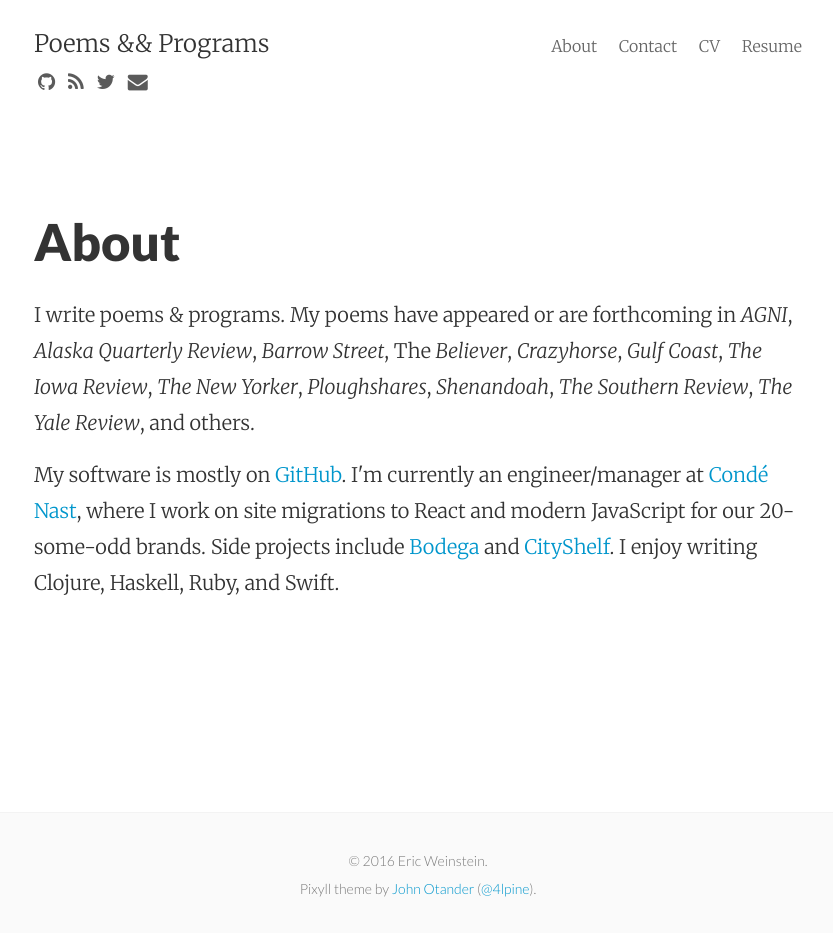
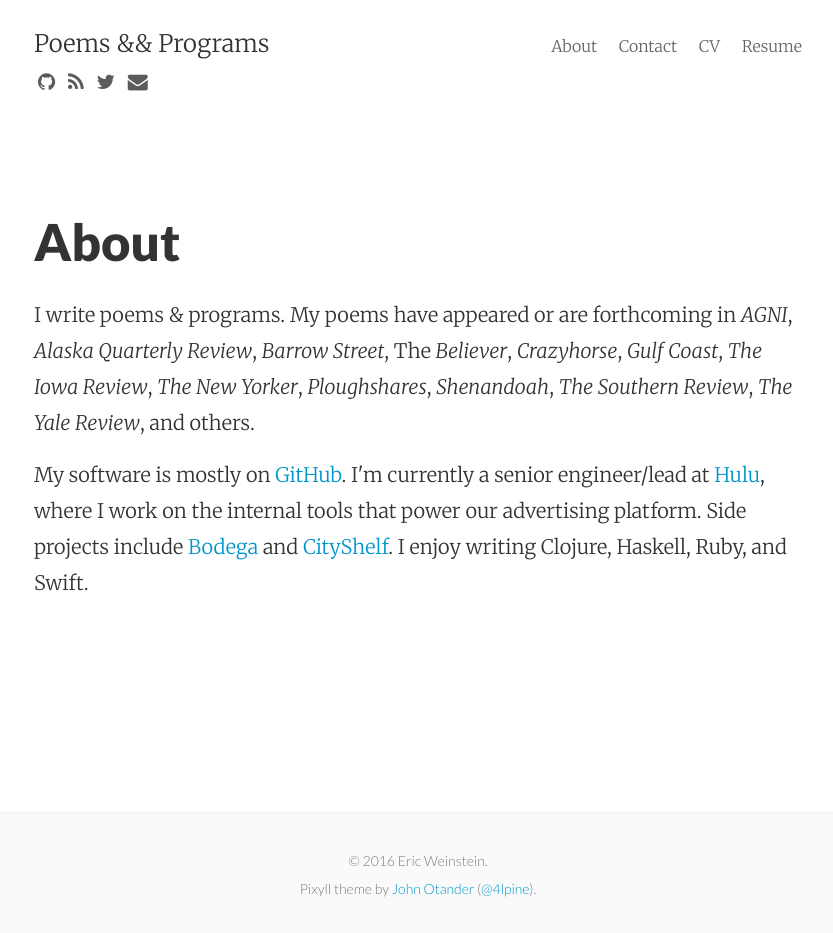
Before and after one commit to ericqweinstein/ericqweinstein.github.io, a Jekyll site: the page built from about.html, in a window 1280 px wide. Shown: the whole page, without its empty margins (222-1055 px from the left). Built offline with Jekyll 4.4.1, drawn with Linux system fonts in a browser that asks for light colours; nearby versions of some CDN libraries; Markdown is read by kramdown in place of the engine named in the settings.

Commit message:
Update about.html

```diff
--- a/about.html
+++ b/about.html
@@ -6,4 +6,4 @@ permalink: /about/
 
 <p>I write poems &amp; programs. My poems have appeared or are forthcoming in <em>AGNI</em>, <em>Alaska Quarterly Review</em>, <em>Barrow Street</em>, The <em>Believer</em>, <em>Crazyhorse</em>, <em>Gulf Coast</em>, <em>The Iowa Review</em>, <em>The New Yorker</em>, <em>Ploughshares</em>, <em>Shenandoah</em>, <em>The Southern Review</em>, <em>The Yale Review</em>, and others.</p>
 
-<p>My software is mostly on <a href="https://github.com/ericqweinstein" target="_blank">GitHub</a>. I'm currently an engineer/manager at <a href="https://github.com/condenast" target="_blank">Condé Nast</a>, where I work on site migrations to React and modern JavaScript for our 20-some-odd brands. Side projects include <a href="http://www.bodegamag.com/" target="_blank">Bodega</a> and <a href="http://www.cityshelf.com/" target="_blank">CityShelf</a>. I enjoy writing Clojure, Haskell, Ruby, and Swift.</p>
+<p>My software is mostly on <a href="https://github.com/ericqweinstein" target="_blank">GitHub</a>. I'm currently a senior engineer/lead at <a href="http://www.hulu.com/" target="_blank">Hulu</a>, where I work on the internal tools that power our advertising platform. Side projects include <a href="http://www.bodegamag.com/" target="_blank">Bodega</a> and <a href="http://www.cityshelf.com/" target="_blank">CityShelf</a>. I enjoy writing Clojure, Haskell, Ruby, and Swift.</p>
```
